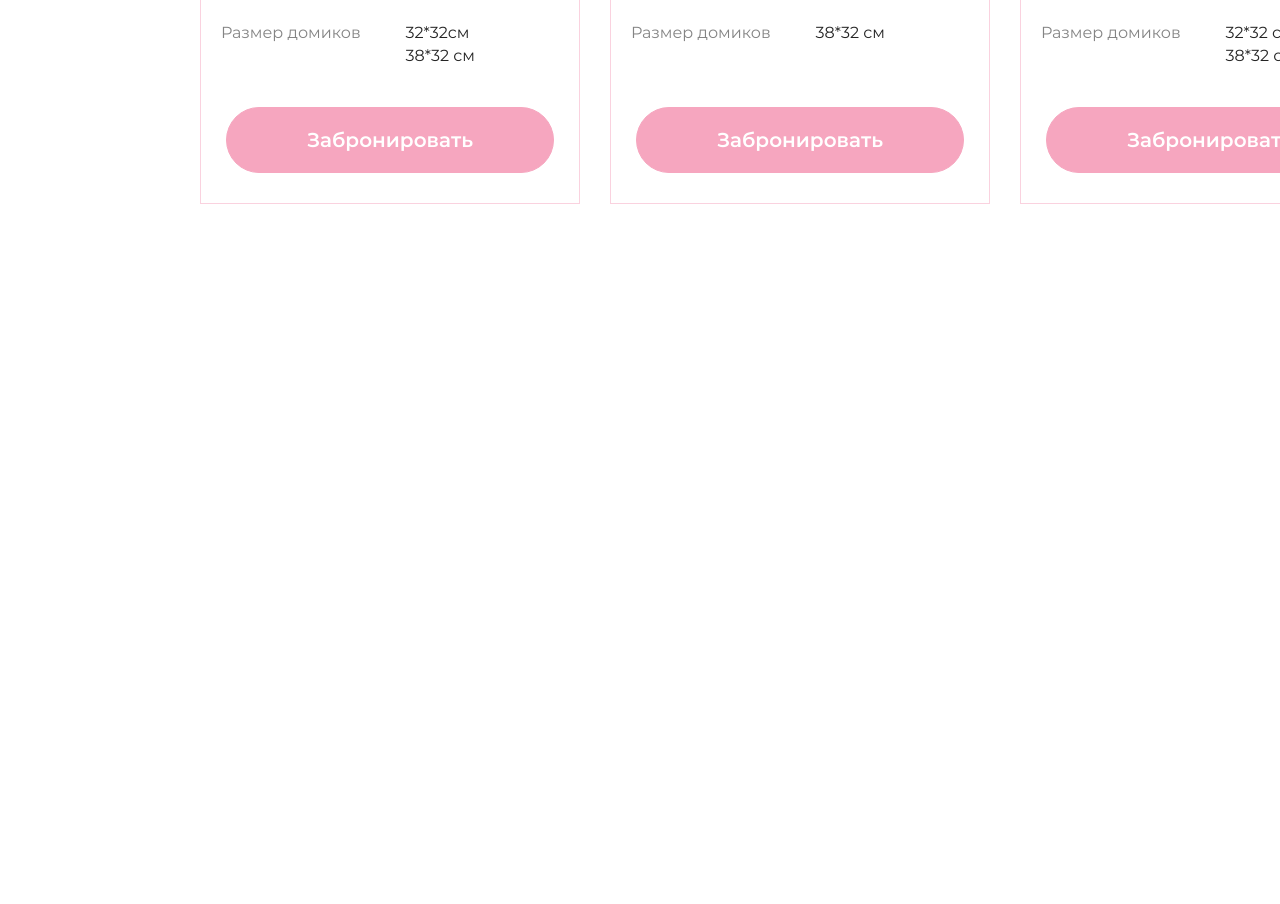
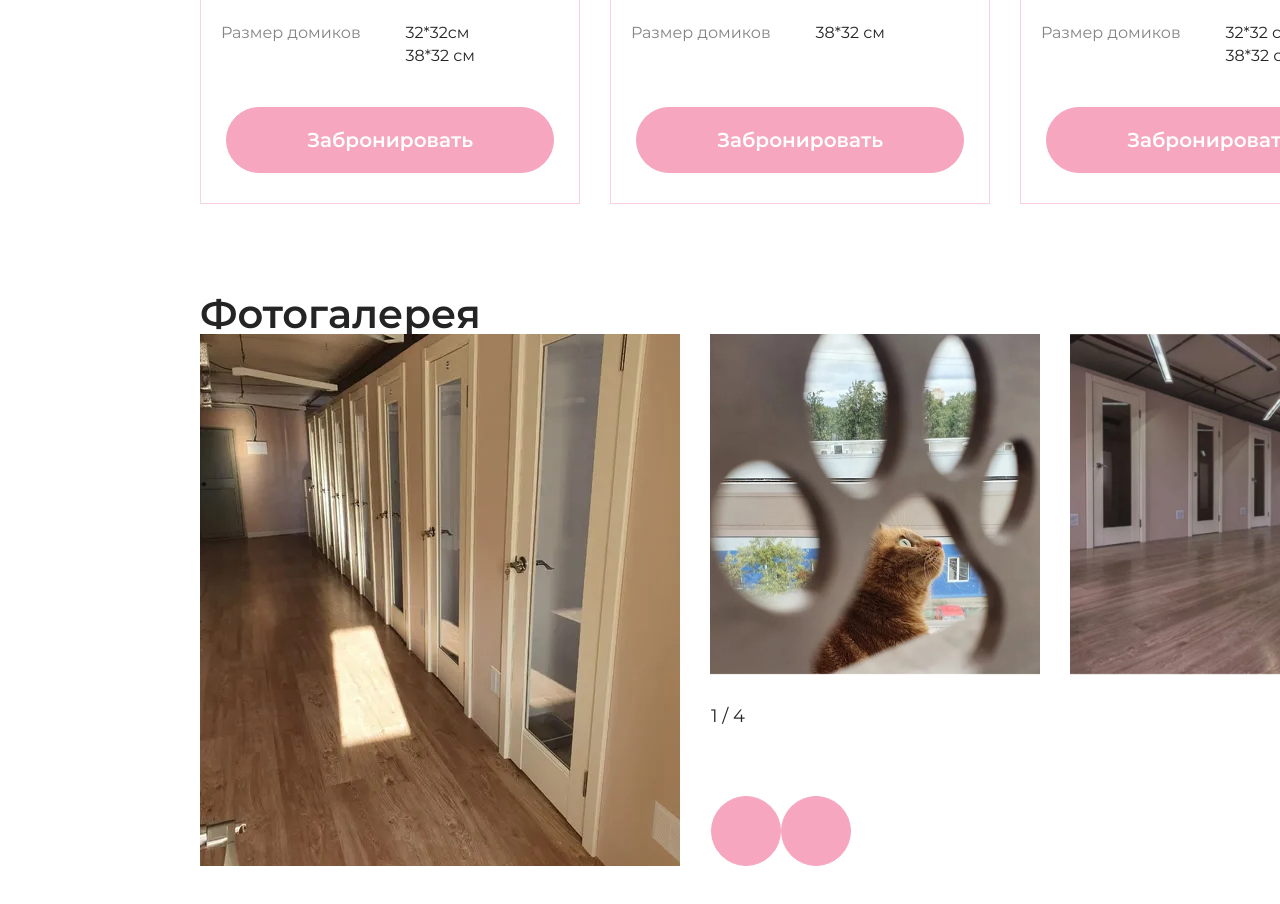
Before and after one commit to nicae-dev/cat-hotel, a website: page source/index.html in a window 1280 px wide. Shown: the part 1743-2647 px from the top of the page. Before the commit the page ends 2037 px from the top, so only its background shows below. Drawn offline with nearby package versions, Linux system fonts and the light colour scheme; files that its build step writes are made by us from their sources; files whose address does not match are found by name.

Commit message:
Сделана фотогралерея, слайдер

```diff
--- a/source/index.html
+++ b/source/index.html
@@ -177,6 +177,60 @@
         </ul>
       </section>
 
+      <section class="section gallery">
+        <h2 class="section__title">Фотогалерея</h2>
+        <div class="swiper gallery__slider">
+          <ul class="gallery__list swiper-wrapper">
+            <li class="gallery__item swiper-slide">
+              <picture>
+                <source type="image/webp" media="(max-width: 320px)" srcset="images/gallery1-mobile@1x.webp 1x, images/gallery1-mobile@2x.webp 2x" width="240" height="265">
+                <source type="image/webp" srcset="images/gallery1@1x.webp 1x, images/gallery1@2x.webp 2x" width="330" height="340">
+
+                <source type="image/jpeg" media="(max-width: 320px)" srcset="images/gallery1-mobile@1x.jpg 1x, images/gallery1-mobile@2x.png 2x" width="240" height="265">
+                <img class="gallery__image" src="images/gallery1@1x.jpg" srcset="images/gallery1@2x.jpg 2x" width="330" height="340" alt="двери в номера" loading="lazy">
+              </picture>
+              <div class="swiper-lazy-preloader"></div>
+            </li>
+            <li class="gallery__item swiper-slide">
+              <picture>
+                <source type="image/webp" media="(max-width: 320px)" srcset="images/gallery2-mobile@1x.webp 1x, images/gallery2-mobile@2x.webp 2x" width="240" height="265">
+                <source type="image/webp" srcset="images/gallery2@1x.webp 1x, images/gallery2@2x.webp 2x" width="330" height="340">
+
+                <source type="image/jpeg" media="(max-width: 320px)" srcset="images/gallery2-mobile@1x.jpg 1x, images/gallery2-mobile@2x.png 2x" width="240" height="265">
+                <img class="gallery__image" src="images/gallery2@1x.jpg" srcset="images/gallery2@2x.jpg 2x" width="330" height="340" alt="двери в номера" loading="lazy">
+              </picture>
+              <div class="swiper-lazy-preloader"></div>
+            </li>
+            <li class="gallery__item swiper-slide">
+              <picture>
+                <source type="image/webp" media="(max-width: 320px)" srcset="images/gallery3-mobile@1x.webp 1x, images/gallery3-mobile@2x.webp 2x" width="240" height="265">
+                <source type="image/webp" srcset="images/gallery3@1x.webp 1x, images/gallery3@2x.webp 2x" width="330" height="340">
+
+                <source type="image/jpeg" media="(max-width: 320px)" srcset="images/gallery3-mobile@1x.jpg 1x, images/gallery3-mobile@2x.png 2x" width="240" height="265">
+                <img class="gallery__image" src="images/gallery3@1x.jpg" srcset="images/gallery3@2x.jpg 2x" width="330" height="340" alt="двери в номера" loading="lazy">
+              </picture>
+              <div class="swiper-lazy-preloader"></div>
+            </li>
+            <li class="gallery__item swiper-slide">
+              <picture>
+                <img class="gallery__image" src="images/image-placeholder.svg" width="247" height="177" alt="кот с клубком" loading="lazy">
+              </picture>
+              <div class="swiper-lazy-preloader"></div>
+            </li>
+          </ul>
+          <div class="gallery__slider-navigation">
+            <span class="swiper-pagination gallery__slider-pagination"></span>
+
+            <button class="swiper-button-prev gallery__slider-button gallery__slider-button--prev" type="button">
+              <span class="visually-hidden">Назад</span>
+            </button>
+            <button class="swiper-button-next gallery__slider-button gallery__slider-button--next" type="button">
+              <span class="visually-hidden">Назад</span>
+            </button>
+          </div>
+        </div>
+      </section>
+
     </div>
   </main>
 
@@ -184,7 +238,8 @@
 
   </footer>
   <script src="vendor/swiper/swiper-bundle.min.js"></script>
-  <script src="scripts/rooms-slider.js"></script>
+  <script src="scripts/rooms-slider.js" async></script>
+  <script src="scripts/gallery-slider.js" async></script>
 
 </body>
 
--- /dev/null
+++ b/source/scripts/gallery-slider.js
@@ -0,0 +1,20 @@
+const swiperGallery = new Swiper('.gallery__slider', {
+  lazy: true,
+  slidesPerView: 3,
+  spaceBetween: 30,
+  direction: 'horizontal',
+  loop: true,
+
+  // Navigation arrows
+  navigation: {
+    nextEl: '.swiper-button-next',
+    prevEl: '.swiper-button-prev',
+  },
+  pagination: {
+    el: '.swiper-pagination',
+    type: 'fraction',
+  },
+
+  grabCursor: true,
+});
+console.log('gallery-slider.js load');
--- a/source/scripts/rooms-slider.js
+++ b/source/scripts/rooms-slider.js
@@ -9,6 +9,11 @@
 const swiperRooms = new Swiper('.room__slider', {
   direction: 'horizontal',
   loop: true,
+  autoplay: {
+    delay: 2500,
+    disableOnInteraction: true,
+    pauseOnMouseEnter: true,
+  },
   // Navigation arrows
   navigation: {
     nextEl: '.swiper-button-next',
--- /dev/null
+++ b/source/styles/blocks/gallery.scss
@@ -0,0 +1,93 @@
+.gallery__slider {
+  width: 100%;
+  position: relative;
+}
+
+.gallery__list {
+  list-style-type: none;
+  margin: 0;
+  padding: 0;
+  display: flex;
+  width: 100%;
+}
+
+.gallery__item {
+  width: 330px !important;
+  height: 532px;
+}
+
+.gallery__image {
+  width: 330px;
+  height: 340px;
+  // width: 100%;
+  // height: 100%;
+  background-image: linear-gradient($bg-color);
+  display: block;
+  object-fit: cover;
+  transition: width $time, height $time, object-fit;
+}
+
+.gallery__item.swiper-slide-active {
+  width: 480px !important;
+  transition: width $time, height $time, object-fit;
+
+  & .gallery__image {
+    width: 480px;
+    height: 532px;
+    // object-fit: scale-down;
+    transition: width $time, height $time, object-fit;
+  }
+}
+
+.gallery__slider-button {
+  display: flex;
+  width: 70px;
+  height: 70px;
+  padding: 23px;
+  padding-left: 28px;
+  border-radius: 100%;
+  border: 1px $button-bg-color solid;
+  color: $button-text-color;
+  background-color: $button-bg-color;
+
+  position: static;
+
+  &:hover,
+  &:focus-visible,
+  &:active {
+    color: $button-text-color-hover;
+    background-color: $button-bg-color-hover;
+    cursor: pointer;
+  }
+
+  &::after {
+    content: "";
+  }
+}
+
+.gallery__slider-button--prev {
+  @include icon("arrow-right-small", currentColor, 15px, 20px);
+  transform: rotate(180deg);
+  transform-origin: center;
+}
+
+
+.gallery__slider-button--next {
+  @include icon("arrow-right-small", currentColor, 15px, 20px);
+}
+
+.gallery__slider-pagination {
+  position: static;
+
+  width: 100%;
+  text-align: left;
+  padding: 30px 0;
+}
+
+.gallery__slider-navigation {
+  position: absolute;
+  inset: 340px 0 0 511px;
+  display: flex;
+  flex-wrap: wrap;
+  align-content: space-between;
+}
--- a/source/styles/styles.scss
+++ b/source/styles/styles.scss
@@ -17,4 +17,5 @@
 @import "./blocks/hero.scss";
 @import "./blocks/rooms.scss";
 @import "./blocks/room.scss";
+@import "./blocks/gallery.scss";
 // @import "./blocks/footer.scss";
```
